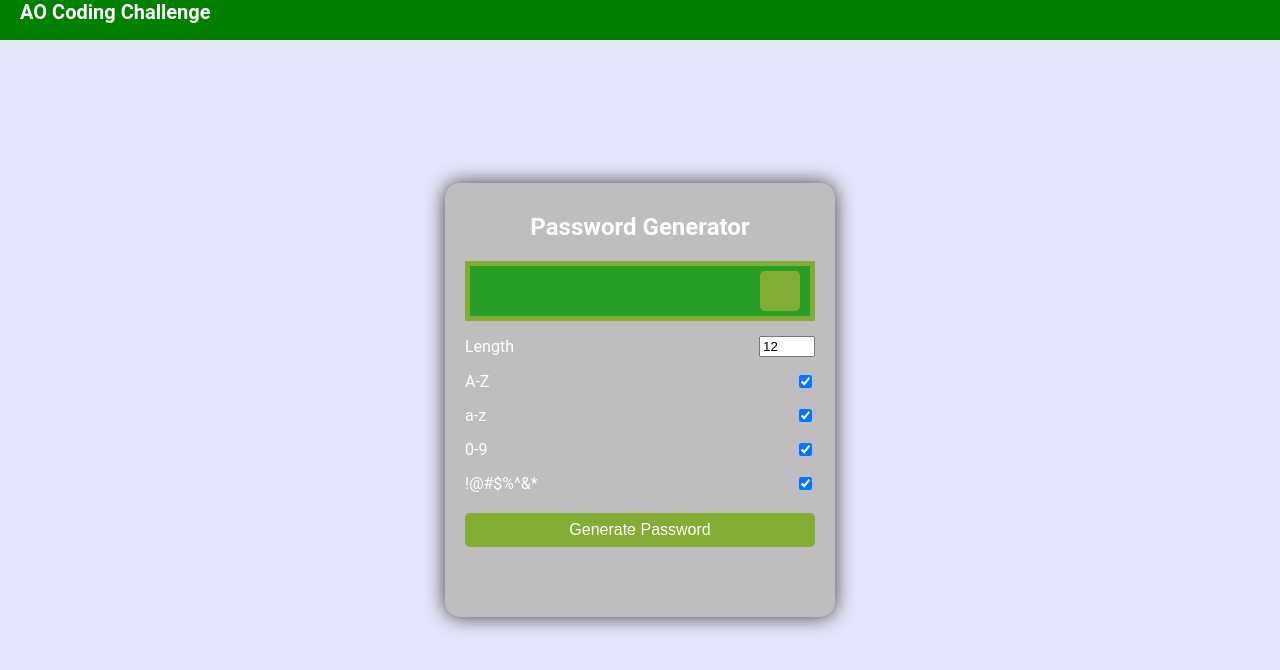
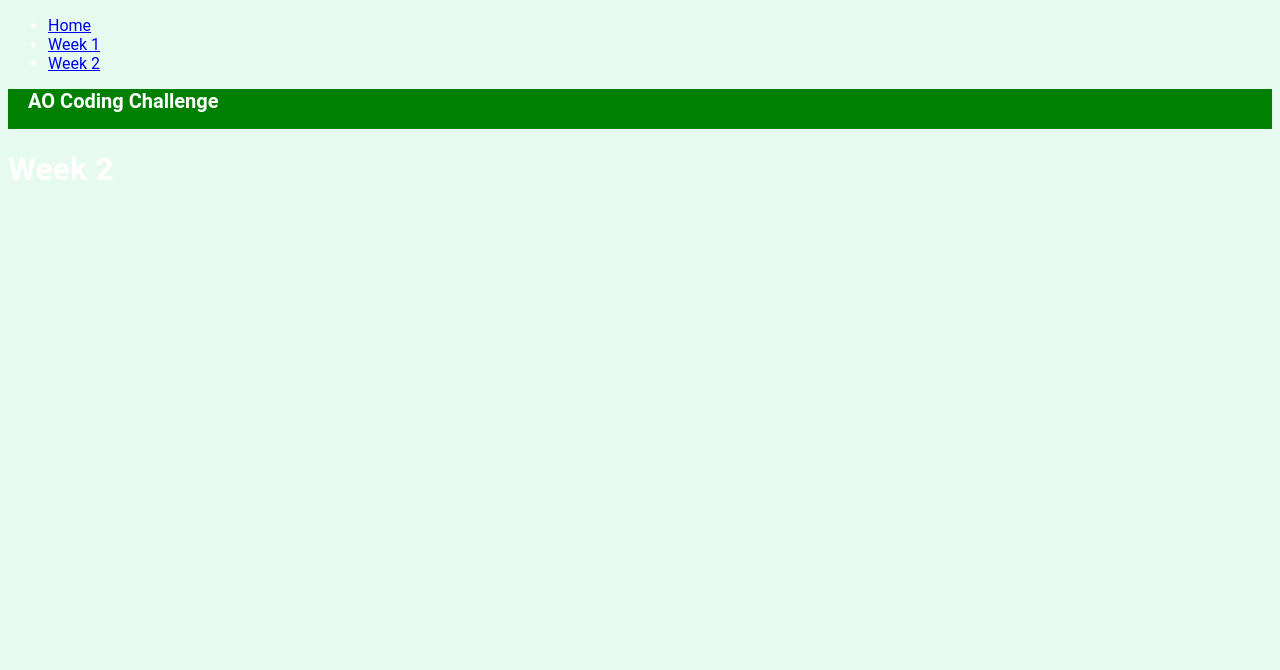
Before and after one commit to FlickPlayz/Coding-Challenge-AO, a React (Create React App) app: page /Week2 in a window 1280 px wide. Shown: the top 670 px of the page. Built offline with nearby package versions, Linux system fonts and the light colour scheme.

Commit message:
Updated Layoutish, Added BrowserRouter to navigate through pages, further styling etc will be refined and week 2 challenge is to be implemented

```diff
--- a/package.json
+++ b/package.json
@@ -34,5 +34,8 @@
       "last 1 firefox version",
       "last 1 safari version"
     ]
+  },
+  "devDependencies": {
+    "react-router-dom": "^6.22.3"
   }
 }
--- a/src/App.css
+++ b/src/App.css
@@ -5,7 +5,7 @@
 
   --password-field-color: #299f25;
 
-  --background-color: #E6E6FA;
+  --background-color: #e6faf0;
 
   --white: #FFFFFF;
 }
--- a/src/App.js
+++ /dev/null
@@ -1,97 +0,0 @@
-import './App.css';
-import React, { useState } from 'react';
-
-function App() {
-  const [length, setLength] = useState(12);
-  const [password, setPassword] = useState('');
-  const [showModal, setShowModal] = useState(false);
-  const [useUppercase, setUseUppercase] = useState(true);
-  const [useLowercase, setUseLowercase] = useState(true);
-  const [useNumbers, setUseNumbers] = useState(true);
-  const [useSymbols, setUseSymbols] = useState(true);
-
-
-  function handleChange(event) {
-    setLength(event.target.value);
-  }
-
-  function generatePassword() {
-    const length = parseInt(document.getElementById("length").value);
-    const useUppercase = document.getElementById("uppercase").checked;
-    const useLowercase = document.getElementById("lowercase").checked;
-    const useNumbers = document.getElementById("numbers").checked;
-    const useSymbols = document.getElementById("symbols").checked;
-
-    let charset = "";
-    if (useUppercase) charset += "ABCDEFGHIJKLMNOPQRSTUVWXYZ";
-    if (useLowercase) charset += "abcdefghijklmnopqrstuvwxyz";
-    if (useNumbers) charset += "0123456789";
-    if (useSymbols) charset += "!@#$%^&*";
-
-    let password = "";
-    for (let i = 0; i < length; i++) {
-      password += charset.charAt(Math.floor(Math.random() * charset.length));
-    }
-    setPassword(password);
-  }
-
-  function copyPassword() {
-    if (password) {
-      navigator.clipboard.writeText(password);
-      setShowModal(true);
-
-      setTimeout(() => {
-        setShowModal(false);
-      }, 1000);
-    }
-  }
-
-  return (
-    <div>
-      <nav className="navbar">
-        <span className="navbar-brand">AO Coding Challenge</span>
-      </nav>
-      <div className='container'>
-        <h2>Password Generator</h2>
-        <div className='password-field'>
-          <span id='password'>{password}</span>
-          <button className='btn' id='clipboard' title='Copy' onClick={copyPassword}>
-            <i class="fa-regular fa-paste"></i>
-          </button>
-        </div>
-        <div className={`modal ${showModal ? 'show' : ''}`}>
-          <div className='modal-content'>
-            Password copied!
-          </div>
-        </div>
-        <div className='options'>
-          <div className='option'>
-            <label>Length</label>
-            <input type='number' id='length' min='4' max='20' value={length} onChange={handleChange} />
-          </div>
-          <div className='option'>
-            <label>A-Z</label>
-            <input type='checkbox' id='uppercase' checked={useUppercase} onChange={(e) => setUseUppercase(e.target.checked)} />
-          </div>
-          <div className='option'>
-            <label>a-z</label>
-            <input type='checkbox' id='lowercase' checked={useLowercase} onChange={(e) => setUseLowercase(e.target.checked)} />
-          </div>
-          <div className='option'>
-            <label>0-9</label>
-            <input type='checkbox' id='numbers' checked={useNumbers} onChange={(e) => setUseNumbers(e.target.checked)} />
-          </div>
-          <div className='option'>
-            <label>!@#$%^&*</label>
-            <input type='checkbox' id='symbols' checked={useSymbols} onChange={(e) => setUseSymbols(e.target.checked)} />
-          </div>
-        </div>
-        <button className='btn' id='generate' onClick={generatePassword}>
-          Generate Password
-        </button>
-      </div>
-    </div>
-  );
-}
-
-export default App;
--- a/src/Challeneges.css
+++ /dev/null
@@ -1,35 +0,0 @@
- Challenges.js
-
-.navbar {
-    background-color: #f2f2f2;
-    padding: 10px;
-    display: flex;
-    justify-content: space-between;
-    align-items: center;
-}
-
-.navbar-brand {
-    background-color: green;
-    font-size: 20px;
-    font-weight: bold;
-    color: #333;
-}
-
-.navbar-nav {
-    list-style: none;
-    display: flex;
-}
-
-.nav-item {
-    margin-right: 10px;
-}
-
-.nav-link {
-    text-decoration: none;
-    color: #333;
-    font-weight: bold;
-}
-
-.nav-link:hover {
-    color: #666;
-}
--- a/src/index.css
+++ b/src/index.css
@@ -11,3 +11,6 @@ code {
   font-family: source-code-pro, Menlo, Monaco, Consolas, 'Courier New',
     monospace;
 }
+header {
+  background-color: green;
+}
--- a/src/index.js
+++ b/src/index.js
@@ -1,17 +1,26 @@
-import React from 'react';
-import ReactDOM from 'react-dom/client';
-import './index.css';
-import App from './App';
-import reportWebVitals from './reportWebVitals';
+import './App.css';
+import ReactDOM from "react-dom/client";
+import { BrowserRouter, Routes, Route } from "react-router-dom";
+import Layout from "./pages/Layout";
+import Home from "./pages/Home";
+import Week1 from "./pages/Week1";
+import Week2 from "./pages/Week2";
+import NoPage from "./pages/NoPage";
+
+export default function App() {
+  return (
+    <BrowserRouter>
+      <Routes>
+        <Route path="/" element={<Layout />}>
+          <Route index element={<Home />} />
+          <Route path="Week1" element={<Week1 />} />
+          <Route path="Week2" element={<Week2 />} />
+          <Route path="*" element={<NoPage />} />
+        </Route>
+      </Routes>
+    </BrowserRouter>
+  );
+}
 
 const root = ReactDOM.createRoot(document.getElementById('root'));
-root.render(
-  <React.StrictMode>
-    <App />
-  </React.StrictMode>
-);
-
-// If you want to start measuring performance in your app, pass a function
-// to log results (for example: reportWebVitals(console.log))
-// or send to an analytics endpoint. Learn more: https://bit.ly/CRA-vitals
-reportWebVitals();
+root.render(<App />);
--- /dev/null
+++ b/src/pages/Home.js
@@ -0,0 +1,5 @@
+const Home = () => {
+    return <h1>Home</h1>;
+  };
+
+  export default Home;
--- /dev/null
+++ b/src/pages/Layout.js
@@ -0,0 +1,25 @@
+import { Outlet, Link } from "react-router-dom";
+
+const Layout = () => {
+  return (
+    <>
+      <nav>
+        <ul>
+          <li>
+            <Link to="/">Home</Link>
+          </li>
+          <li>
+            <Link to="/Week1">Week 1</Link>
+          </li>
+          <li>
+            <Link to="/Week2">Week 2</Link>
+          </li>
+        </ul>
+      </nav>
+
+      <Outlet />
+    </>
+  )
+};
+
+export default Layout;
--- /dev/null
+++ b/src/pages/NoPage.js
@@ -0,0 +1,5 @@
+const NoPage = () => {
+    return <h1>404</h1>;
+  };
+
+  export default NoPage;
--- /dev/null
+++ b/src/pages/Week1.js
@@ -0,0 +1,98 @@
+import React, { useState } from 'react';
+
+const Week1 = () => {
+   function Week1Component() {
+    const [length, setLength] = useState(12);
+    const [password, setPassword] = useState('');
+    const [showModal, setShowModal] = useState(false);
+    const [useUppercase, setUseUppercase] = useState(true);
+    const [useLowercase, setUseLowercase] = useState(true);
+    const [useNumbers, setUseNumbers] = useState(true);
+    const [useSymbols, setUseSymbols] = useState(true);
+
+
+    function handleChange(event) {
+      setLength(event.target.value);
+    }
+
+    function generatePassword() {
+      const length = parseInt(document.getElementById("length").value);
+      const useUppercase = document.getElementById("uppercase").checked;
+      const useLowercase = document.getElementById("lowercase").checked;
+      const useNumbers = document.getElementById("numbers").checked;
+      const useSymbols = document.getElementById("symbols").checked;
+
+      let charset = "";
+      if (useUppercase) charset += "ABCDEFGHIJKLMNOPQRSTUVWXYZ";
+      if (useLowercase) charset += "abcdefghijklmnopqrstuvwxyz";
+      if (useNumbers) charset += "0123456789";
+      if (useSymbols) charset += "!@#$%^&*";
+
+      let password = "";
+      for (let i = 0; i < length; i++) {
+        password += charset.charAt(Math.floor(Math.random() * charset.length));
+      }
+      setPassword(password);
+    }
+
+    function copyPassword() {
+      if (password) {
+        navigator.clipboard.writeText(password);
+        setShowModal(true);
+
+        setTimeout(() => {
+          setShowModal(false);
+        }, 1000);
+      }
+    }
+
+    return (
+      <div>
+        <nav className="navbar">
+          <span className="navbar-brand">AO Coding Challenge</span>
+        </nav>
+        <div className='container'>
+          <h2>Password Generator</h2>
+          <div className='password-field'>
+            <span id='password'>{password}</span>
+            <button className='btn' id='clipboard' title='Copy' onClick={copyPassword}>
+              <i class="fa-regular fa-paste"></i>
+            </button>
+          </div>
+          <div className={`modal ${showModal ? 'show' : ''}`}>
+            <div className='modal-content'>
+              Password copied!
+            </div>
+          </div>
+          <div className='options'>
+            <div className='option'>
+              <label>Length</label>
+              <input type='number' id='length' min='4' max='20' value={length} onChange={handleChange} />
+            </div>
+            <div className='option'>
+              <label>A-Z</label>
+              <input type='checkbox' id='uppercase' checked={useUppercase} onChange={(e) => setUseUppercase(e.target.checked)} />
+            </div>
+            <div className='option'>
+              <label>a-z</label>
+              <input type='checkbox' id='lowercase' checked={useLowercase} onChange={(e) => setUseLowercase(e.target.checked)} />
+            </div>
+            <div className='option'>
+              <label>0-9</label>
+              <input type='checkbox' id='numbers' checked={useNumbers} onChange={(e) => setUseNumbers(e.target.checked)} />
+            </div>
+            <div className='option'>
+              <label>!@#$%^&*</label>
+              <input type='checkbox' id='symbols' checked={useSymbols} onChange={(e) => setUseSymbols(e.target.checked)} />
+            </div>
+          </div>
+          <button className='btn' id='generate' onClick={generatePassword}>
+            Generate Password
+          </button>
+        </div>
+      </div>
+    );
+  }
+  return <Week1Component />;
+};
+export default Week1;
--- /dev/null
+++ b/src/pages/Week2.js
@@ -0,0 +1,12 @@
+import '../App.css';
+const Week2 = () => {
+  return (
+     <div>
+       <nav className="navbar">
+         <span className="navbar-brand">AO Coding Challenge</span>
+       </nav>
+       <h1>Week 2</h1>
+     </div>
+   );
+};
+export default Week2;
```
Also changed, not shown: src/Challenges.js (deleted, +0 -18 lines), 1 other file (tests, documents, lock files or other folders).
